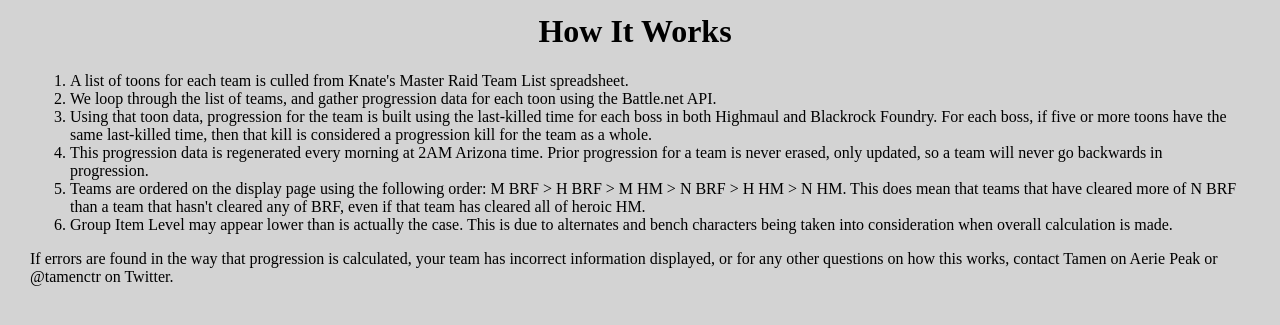
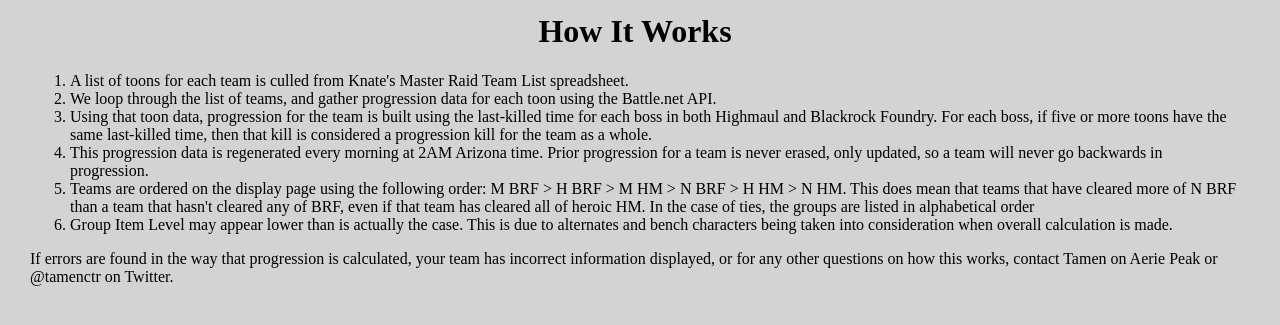
Before and after one commit to timwoj/ctrprogress, a Python web app: template templates/howitworks.html in a window 1280 px wide. Shown: the part 136-461 px from the top of the page. Run offline with Jinja, Linux system fonts and the light colour scheme; the template is opened without the code that fills it, so the values that code supplies are empty.

Commit message:
Added small bit about alphabetical order

```diff
--- a/templates/howitworks.html
+++ b/templates/howitworks.html
@@ -12,7 +12,7 @@
       <li>We loop through the list of teams, and gather progression data for each toon using the Battle.net API.</li>
       <li>Using that toon data, progression for the team is built using the last-killed time for each boss in both Highmaul and Blackrock Foundry.  For each boss, if five or more toons have the same last-killed time, then that kill is considered a progression kill for the team as a whole.</li>
       <li>This progression data is regenerated every morning at 2AM Arizona time. Prior progression for a team is never erased, only updated, so a team will never go backwards in progression.</li>
-      <li>Teams are ordered on the display page using the following order: M BRF > H BRF > M HM > N BRF > H HM > N HM. This does mean that teams that have cleared more of N BRF than a team that hasn't cleared any of BRF, even if that team has cleared all of heroic HM.</li>
+      <li>Teams are ordered on the display page using the following order: M BRF > H BRF > M HM > N BRF > H HM > N HM. This does mean that teams that have cleared more of N BRF than a team that hasn't cleared any of BRF, even if that team has cleared all of heroic HM.  In the case of ties, the groups are listed in alphabetical order</li>
       <li>Group Item Level may appear lower than is actually the case. This is due to alternates and bench characters being taken into consideration when overall calculation is made.</li>
     </ol><p/>
 
```
